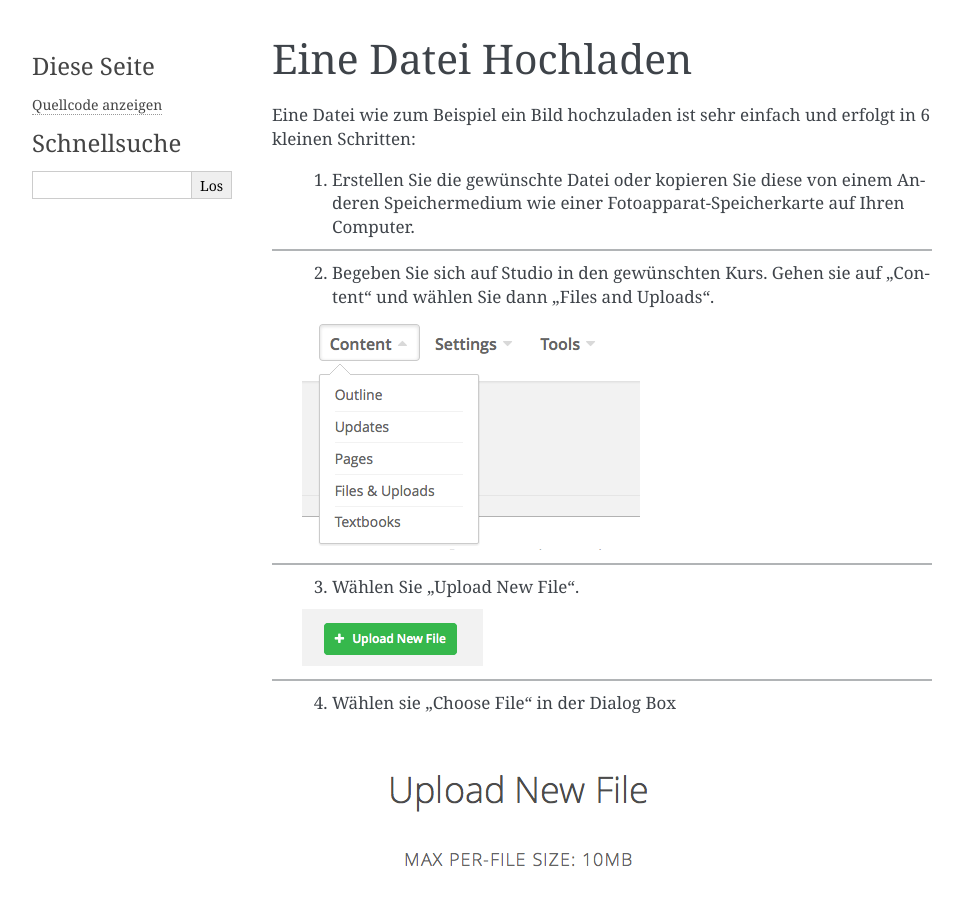
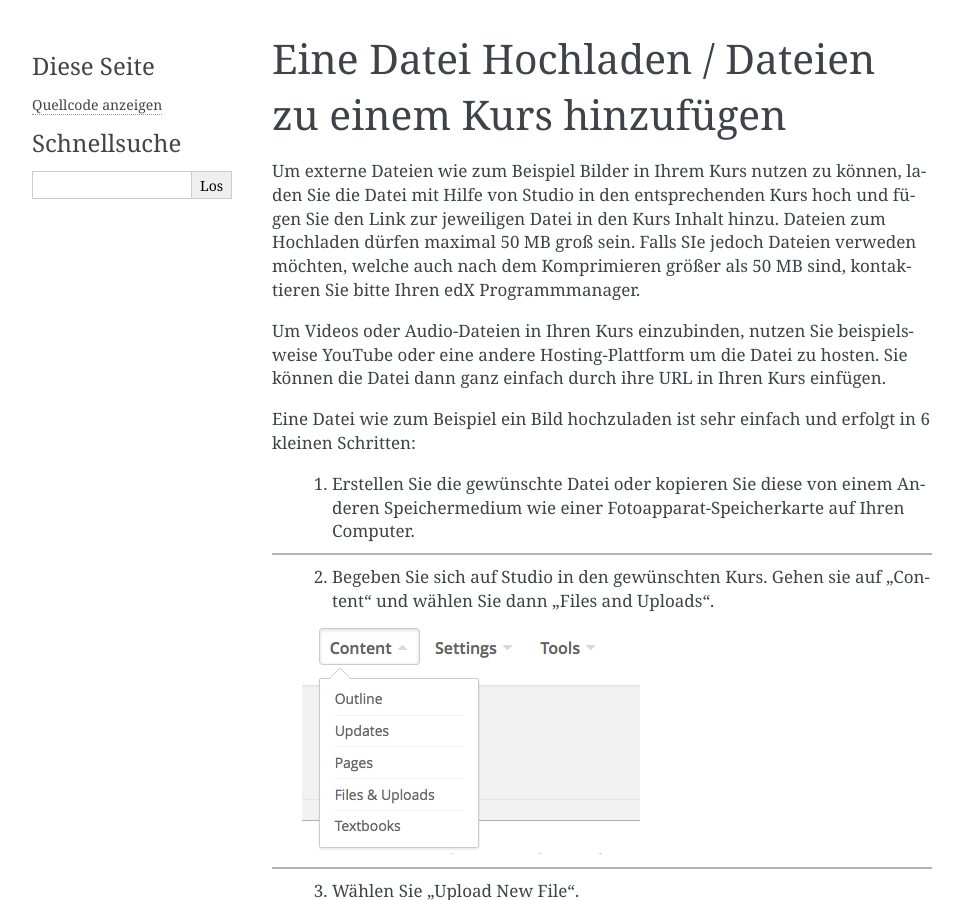
Before and after one commit to kraeks/kraeks.edxdocs, a Sphinx documentation site: the page built from docs/source/courseupload.rst, in a window 1280 px wide and 900 px high. Shown: the whole window, without its empty margins (148-1111 px from the left). Built offline with Sphinx 7.4.7, drawn with Linux system fonts in a browser that asks for light colours.

Commit message:
Änderung

```diff
--- a/docs/source/courseupload.rst
+++ b/docs/source/courseupload.rst
@@ -1,6 +1,13 @@
-====================
-Eine Datei Hochladen
-====================
+=======================================================
+Eine Datei Hochladen / Dateien zu einem Kurs hinzufügen
+=======================================================
+
+
+Um externe Dateien wie zum Beispiel Bilder in Ihrem Kurs nutzen zu können, laden Sie die Datei mit Hilfe von Studio in den entsprechenden Kurs hoch und fügen Sie den Link zur jeweiligen Datei in den Kurs Inhalt hinzu.
+Dateien zum Hochladen dürfen maximal 50 MB groß sein. Falls SIe jedoch Dateien verweden möchten, welche auch nach dem Komprimieren größer als 50 MB sind, kontaktieren Sie bitte Ihren edX Programmmanager.
+
+Um Videos oder Audio-Dateien in Ihren Kurs einzubinden, nutzen Sie beispielsweise YouTube oder eine andere Hosting-Plattform um die Datei zu hosten. Sie können die Datei dann ganz einfach durch ihre URL in Ihren Kurs einfügen.
+
 Eine Datei wie zum Beispiel ein Bild hochzuladen ist sehr einfach und erfolgt in 6 kleinen Schritten:
 
 	1. Erstellen Sie die gewünschte Datei oder kopieren Sie diese von einem Anderen Speichermedium wie einer Fotoapparat-Speicherkarte auf Ihren Computer.
```
